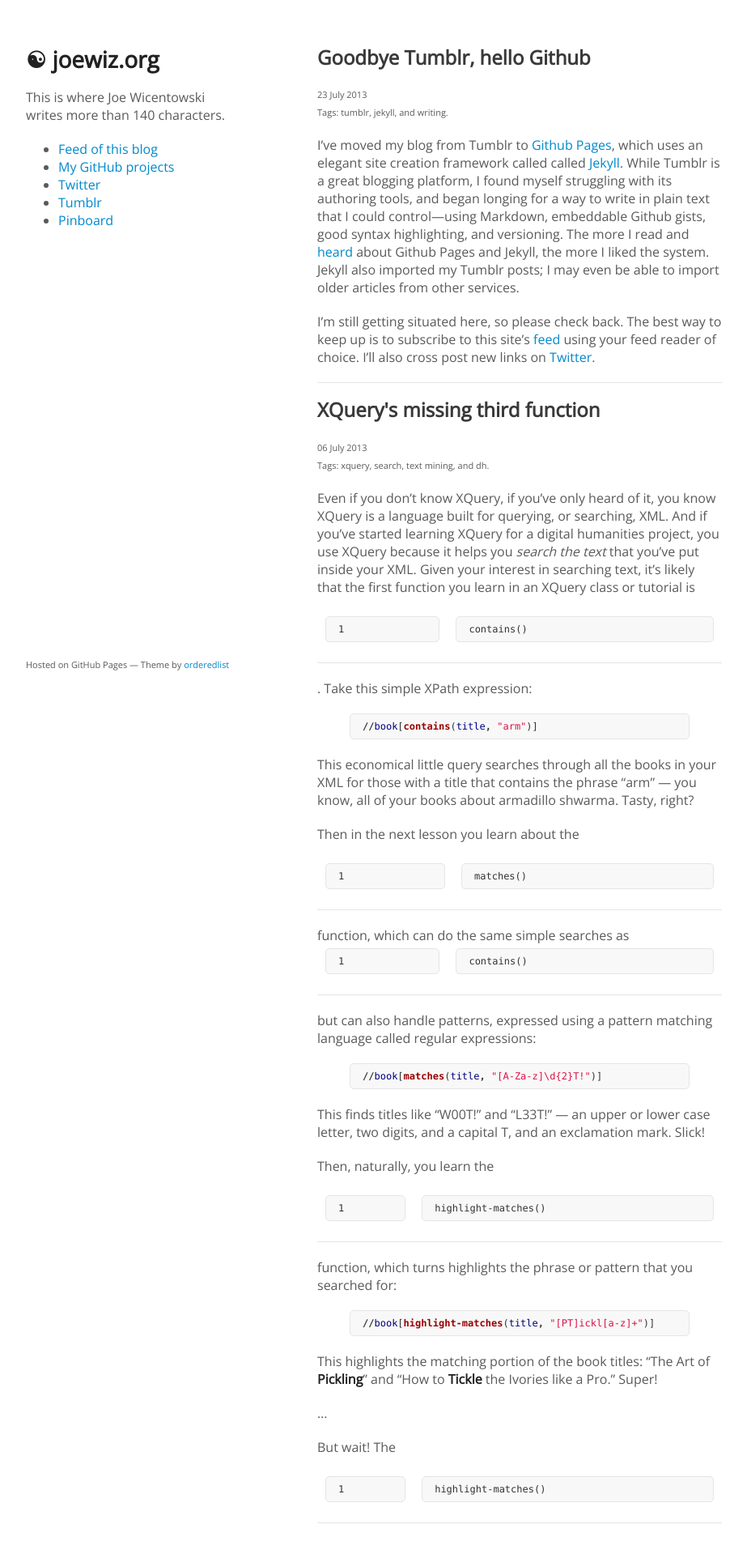
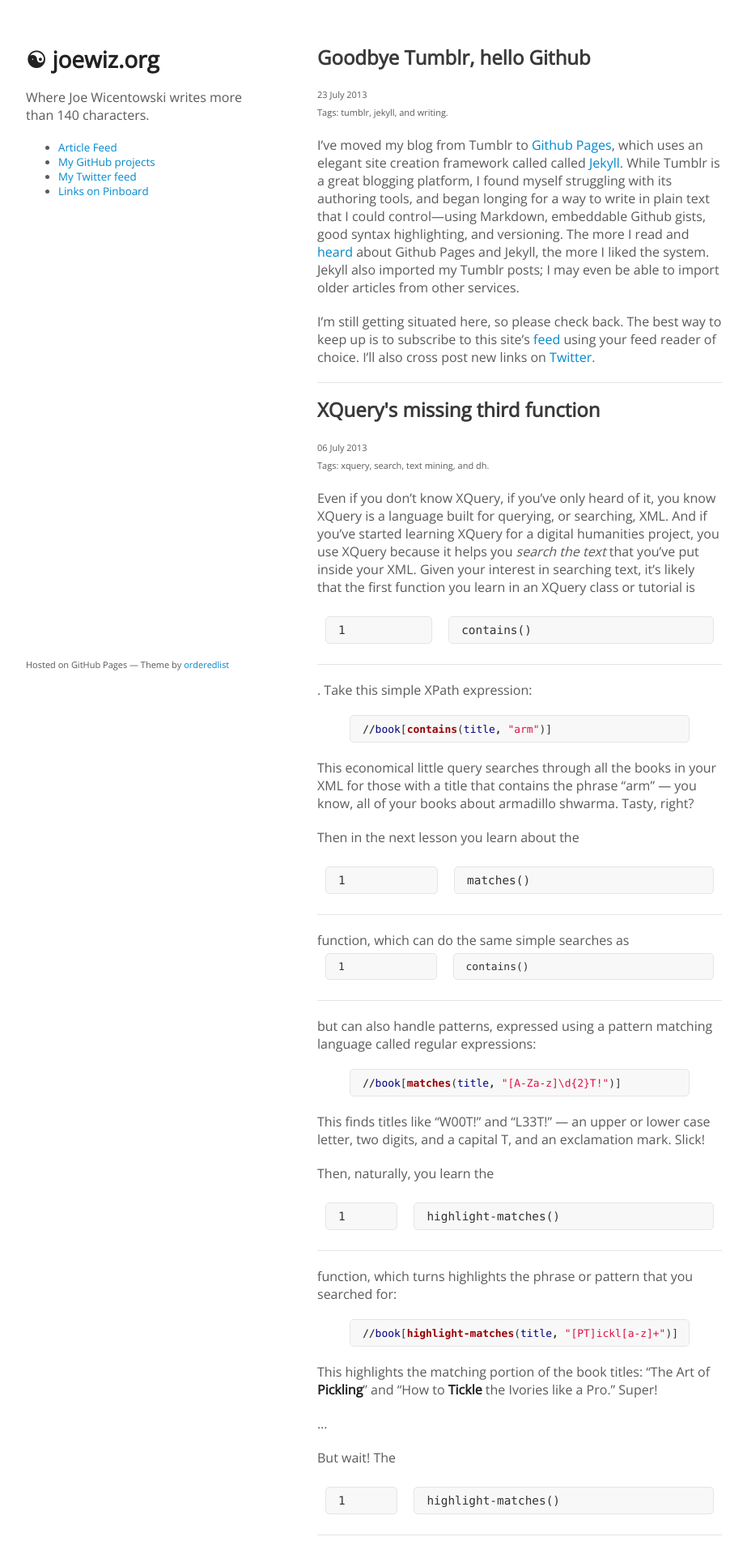
Before and after one commit to joewiz/joewiz.github.io, a Jekyll site: the page built from index.md, in a window 1280 px wide. Shown: the top 1903 px of the page at 81% size, without its empty margins (178-1101 px from the left). Built offline with Jekyll 4.4.1, drawn with Linux system fonts in a browser that asks for light colours; Markdown is read by kramdown in place of the engine named in the settings.

Commit message:
tweaked the style and content of list of links and added CSS for footnotes

```diff
--- a/_config.yml
+++ b/_config.yml
@@ -16,7 +16,7 @@ domain:      joewiz.org
 title:       joewiz.org
 author:      Joe Wicentowski
 email:       joewiz@gmail.com
-description: This is where Joe Wicentowski writes more than 140 characters.
+description: Where Joe Wicentowski writes more than 140 characters.
 
 google_analytics:
   account:   UA-582491-4
@@ -25,9 +25,6 @@ github:
   username:  joewiz
 
 twitter:
-  username:  joewiz
-
-tumblr:
   username:  joewiz
 
 pinboard:
--- a/_layouts/default.html
+++ b/_layouts/default.html
@@ -31,11 +31,10 @@
                 <a href="/"><h1>☯ {{ site.title }}</h1></a>
                 <p>{{ site.description }}</p>
                 <ul>
-                    <li><a href="atom.xml">Feed of this blog</a></li>
+                    <li><a href="atom.xml">Article Feed</a></li>
                     <li><a href="http://github.com/{{ site.github.username }}">My GitHub projects</a></li>
-                    <li><a href="http://twitter.com/{{ site.twitter.username }}">Twitter</a></li>
-                    <li><a href="http://{{ site.tumblr.username }}.tumblr.com/">Tumblr</a></li>
-                    <li><a href="https://pinboard.in/u:{{ site.pinboard.username }}/">Pinboard</a></li>
+                    <li><a href="http://twitter.com/{{ site.twitter.username }}">My Twitter feed</a></li>
+                    <li><a href="https://pinboard.in/u:{{ site.pinboard.username }}/">Links on Pinboard</a></li>
                 </ul>
             </header>
             <section>
--- a/stylesheets/styles.css
+++ b/stylesheets/styles.css
@@ -25,8 +25,8 @@ h2 {
   color:#393939;
 }
 
-h2.linked-list:after {
-    content:" →";
+h2.linked-list:before {
+    content:"→ ";
 }
 
 h3, h4, h5, h6 {
@@ -61,7 +61,7 @@ blockquote {
 code, pre {
   font-family:Monaco, Bitstream Vera Sans Mono, Lucida Console, Terminal;
   color:#333;
-  font-size:12px;
+  font-size:.9em;
 }
 
 pre {
@@ -102,6 +102,10 @@ header {
   position:fixed;
 }
 
+header ul {
+    font-size: smaller;
+}
+
 strong {
   color:#222;
   font-weight:700;
@@ -129,6 +133,10 @@ footer {
   float:left;
   position:fixed;
   bottom:50px;
+}
+
+.footnotes {
+    font-size: smaller;
 }
 
 @media print, screen and (max-width: 960px) {
```
Also changed, not shown: _layouts/post.html (+3 -4 lines).
